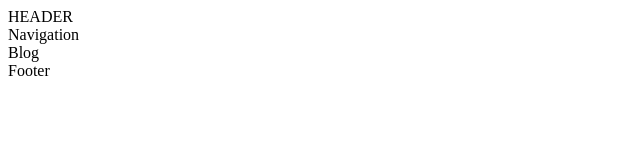
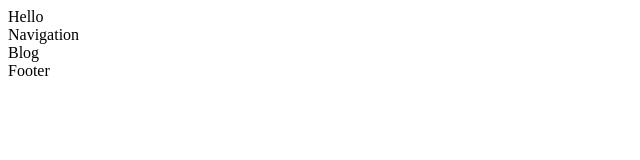
Before and after one commit to darragh169/ReactLearningBlog, a React (Create React App) app: page / in a window 1280 px wide. Shown: the top 160 px of the page, without its empty margins (0-640 px from the left). Built offline with nearby package versions, Linux system fonts and the light colour scheme.

Commit message:
Added props to Header

```diff
--- a/src/components/App.js
+++ b/src/components/App.js
@@ -10,7 +10,7 @@ class App extends React.Component {
 	render(){
 		return(
 			<div className="main">
-				<Header></Header>
+				<Header message="Hello"></Header>
 				<Navigation></Navigation>
 				<Blog></Blog>
 				<Footer></Footer>
--- a/src/components/Header.js
+++ b/src/components/Header.js
@@ -3,7 +3,7 @@ import React from 'react';
 class Header extends React.Component {
 	render(){
 		return(
-			<div className="Header">HEADER</div>
+			<div className="Header">{this.props.message}</div>
 		)
 	}
 }
```
